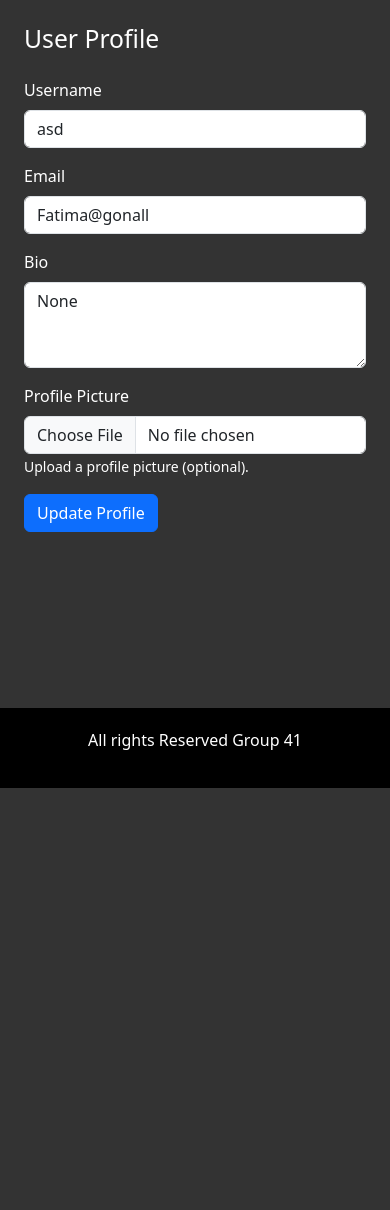
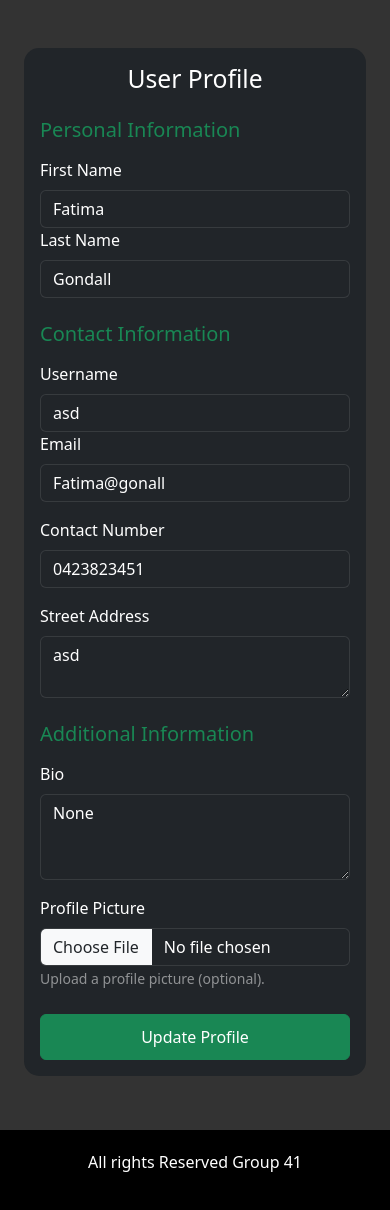
Before and after one commit to webdevelopment207/iab207-Demo, a Flask app: page /profile in a window 390 px wide. Shown: the part 56-1266 px from the top of the page. Before the commit the page ends 844 px from the top, so only its background shows below. Run offline with Flask 3, Linux system fonts and the light colour scheme; the first user in the database is signed in.

Commit message:
add profile updates to show new address + phone number

```diff
--- a/index/templates/profile.html
+++ b/index/templates/profile.html
@@ -1,33 +1,101 @@
 {% extends "base.html" %}
+{% block title %}Profile{% endblock %}
+{% block content %}
+<div class="container py-4">
+    <div class="row justify-content-center">
+        <div class="col-12 col-md-8">
+            <div class="card bg-dark text-white">
+                <div class="card-body">
+                    <h2 class="card-title text-center mb-4">User Profile</h2>
 
-{% block title %}Profile{% endblock %}
+                    <form method="POST" action="{{ url_for('main.profile') }}" enctype="multipart/form-data">
+                        <!-- Personal Information Section -->
+                        <h5 class="mb-3 text-success">Personal Information</h5>
+                        <div class="row mb-3">
+                            <div class="col-md-6">
+                                <label for="first_name" class="form-label">First Name</label>
+                                <input type="text" class="form-control bg-dark text-white" id="first_name"
+                                       name="first_name" value="{{ current_user.first_name }}" required>
+                            </div>
+                            <div class="col-md-6">
+                                <label for="last_name" class="form-label">Last Name</label>
+                                <input type="text" class="form-control bg-dark text-white" id="last_name"
+                                       name="last_name" value="{{ current_user.last_name }}" required>
+                            </div>
+                        </div>
 
-{% block content %}
-<div class="container">
-    <h2 class="mb-4">User Profile</h2>
-    <form method="POST" action="{{ url_for('main.profile') }}">
-        <div class="mb-3">
+                        <!-- Contact Information Section -->
+                        <h5 class="mb-3 mt-4 text-success">Contact Information</h5>
+                        <div class="row mb-3">
+                            <div class="col-md-6">
                                 <label for="username" class="form-label">Username</label>
-            <input type="text" class="form-control" id="username" name="username" value="{{ current_user.username }}"
-                required>
+                                <input type="text" class="form-control bg-dark text-white" id="username"
+                                       name="username" value="{{ current_user.username }}" required>
+                            </div>
+                            <div class="col-md-6">
+                                <label for="email" class="form-label">Email</label>
+                                <input type="email" class="form-control bg-dark text-white" id="email"
+                                       name="email" value="{{ current_user.email }}" required>
+                            </div>
                         </div>
 
                         <div class="mb-3">
-            <label for="email" class="form-label">Email</label>
-            <input type="email" class="form-control" id="email" name="email" value="{{ current_user.email }}" required>
+                            <label for="contact_number" class="form-label">Contact Number</label>
+                            <input type="tel" class="form-control bg-dark text-white" id="contact_number"
+                                   name="contact_number" value="{{ current_user.contact_number }}" required>
                         </div>
 
                         <div class="mb-3">
-            <label for="bio" class="form-label">Bio</label>
-            <textarea class="form-control" id="bio" name="bio" rows="3">{{ current_user.bio }}</textarea>
+                            <label for="street_address" class="form-label">Street Address</label>
+                            <textarea class="form-control bg-dark text-white" id="street_address"
+                                    name="street_address" rows="2" required>{{ current_user.street_address }}</textarea>
                         </div>
 
+                        <!-- Additional Information Section -->
+                        <h5 class="mb-3 mt-4 text-success">Additional Information</h5>
                         <div class="mb-3">
+                            <label for="bio" class="form-label">Bio</label>
+                            <textarea class="form-control bg-dark text-white" id="bio"
+                                    name="bio" rows="3">{{ current_user.bio }}</textarea>
+                        </div>
+
+                        <div class="mb-4">
                             <label for="profile_picture" class="form-label">Profile Picture</label>
-            <input type="file" class="form-control" id="profile_picture" name="profile_picture">
-            <small class="form-text text-muted" style="color: white !important;">Upload a profile picture (optional).</small>
+                            <input type="file" class="form-control bg-dark text-white" id="profile_picture"
+                                   name="profile_picture" accept="image/*">
+                            <small class="form-text text-white-50">Upload a profile picture (optional).</small>
                         </div>
-        <button type="submit" class="btn btn-primary">Update Profile</button>
 
+                        <!-- Form Actions -->
+                        <div class="d-grid gap-2">
+                            <button type="submit" class="btn btn-success">Update Profile</button>
                         </div>
+                    </form>
+                </div>
+            </div>
+        </div>
+    </div>
+</div>
+
+<style>
+    .form-control {
+        border: 1px solid rgba(255, 255, 255, 0.1);
+    }
+    .form-control:focus {
+        background-color: #2a2a2a;
+        border-color: #198754;
+        box-shadow: 0 0 0 0.25rem rgba(25, 135, 84, 0.25);
+        color: white;
+    }
+    .card {
+        border: none;
+        border-radius: 15px;
+    }
+    .btn-success {
+        padding: 10px 20px;
+    }
+    .form-text {
+        font-size: 0.875rem;
+    }
+</style>
 {% endblock %}
--- a/index/views.py
+++ b/index/views.py
@@ -267,39 +267,72 @@ def booking_history():
 @login_required
 def profile():
     if request.method == 'POST':
-        # Logic to update user profile
-        username = request.form['username']
-        email = request.form['email']
-        bio = request.form['bio']
+        try:
+            # Get all form data
+            username = request.form.get('username')
+            email = request.form.get('email')
+            first_name = request.form.get('first_name')
+            last_name = request.form.get('last_name')
+            contact_number = request.form.get('contact_number')
+            street_address = request.form.get('street_address')
+            bio = request.form.get('bio')
 
-        # Update the current user's information
-        current_user.username = username
-        current_user.email = email
-        current_user.bio = bio
+            # Check if username is being changed and if it's already taken
+            if username != current_user.username:
+                existing_user = User.query.filter_by(username=username).first()
+                if existing_user:
+                    flash('Username already taken!', 'danger')
+                    return redirect(url_for('main.profile'))
 
-        # Commit changes to the database
-        db.session.commit()
-        flash('Profile updated successfully!', 'success')
-        return redirect(url_for('main.profile'))
+            # Check if email is being changed and if it's already taken
+            if email != current_user.email:
+                existing_email = User.query.filter_by(email=email).first()
+                if existing_email:
+                    flash('Email already registered!', 'danger')
+                    return redirect(url_for('main.profile'))
+
+            # Update all user information
+            current_user.username = username
+            current_user.email = email
+            current_user.first_name = first_name
+            current_user.last_name = last_name
+            current_user.contact_number = contact_number
+            current_user.street_address = street_address
+            current_user.bio = bio
+
+            # Handle profile picture if provided
+            if 'profile_picture' in request.files:
+                file = request.files['profile_picture']
+                if file and file.filename:
+                    # Ensure filename is secure
+                    filename = secure_filename(file.filename)
+                    if filename:
+                        # Check file extension
+                        if not filename.lower().endswith(('.png', '.jpg', '.jpeg', '.gif')):
+                            flash('Invalid file type. Please upload an image.', 'danger')
+                            return redirect(url_for('main.profile'))
+
+                        # Save the file
+                        try:
+                            file_path = os.path.join(current_app.config['UPLOAD_FOLDER'], filename)
+                            file.save(file_path)
+                            current_user.profile_picture = filename
+                        except Exception as e:
+                            flash('Error uploading file.', 'danger')
+                            print(f"File upload error: {e}")
+
+            # Save changes to database
+            db.session.commit()
+            flash('Profile updated successfully!', 'success')
+            return redirect(url_for('main.profile'))
+
+        except Exception as e:
+            db.session.rollback()
+            print(f"Profile update error: {e}")
+            flash('An error occurred while updating your profile.', 'danger')
+            return redirect(url_for('main.profile'))
 
     return render_template('profile.html')
-
-@main_bp.route('/profile/update', methods=['POST'])
-@login_required
-def update_profile():
-    username = request.form['username']
-    email = request.form['email']
-    bio = request.form['bio']
-
-    # Update the current user's information
-    current_user.username = username
-    current_user.email = email
-    current_user.bio = bio
-
-    # Commit changes to the database
-    db.session.commit()
-    flash('Profile updated successfully!', 'success')
-    return redirect(url_for('main.profile'))
 
 
 @main_bp.route('/event/<int:event_id>/update_status', methods=['POST'])
```
Also changed, not shown: instance/users.db. Lines whose indentation alone changed are shown as unchanged.
